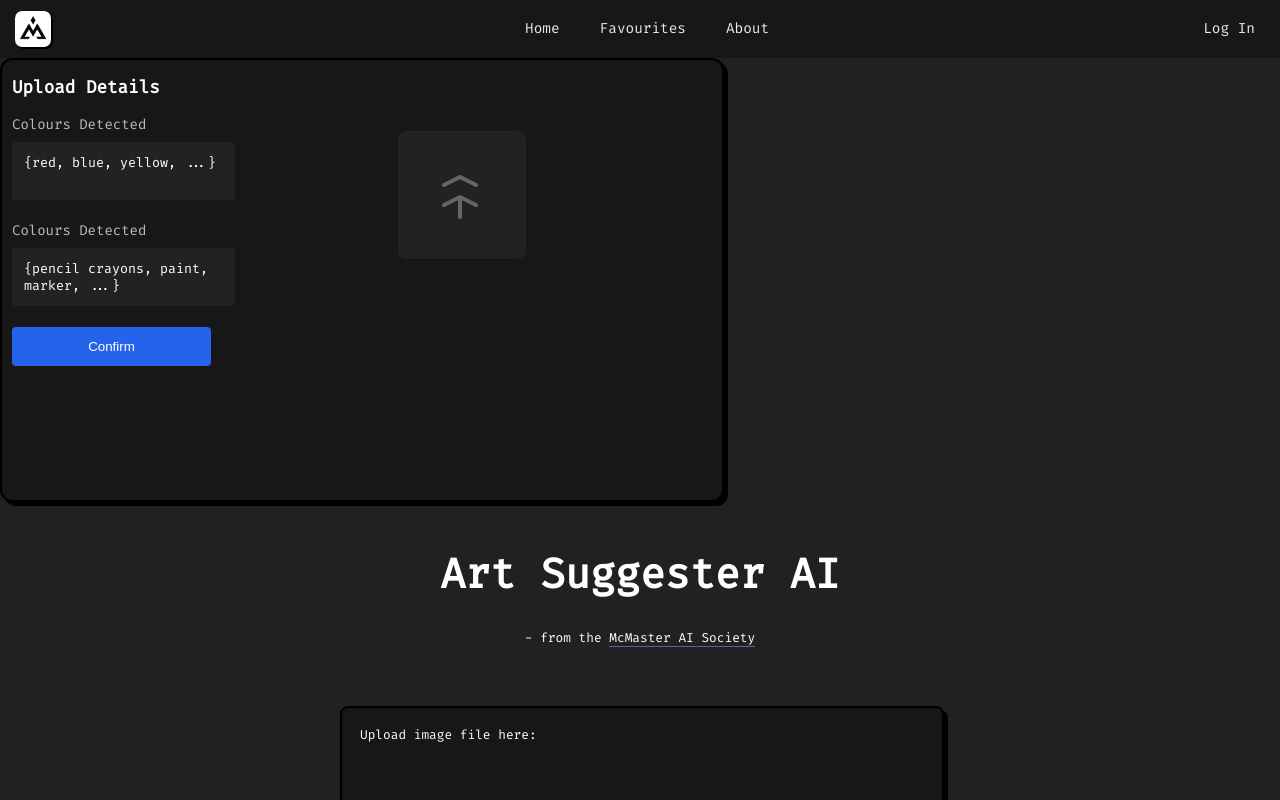
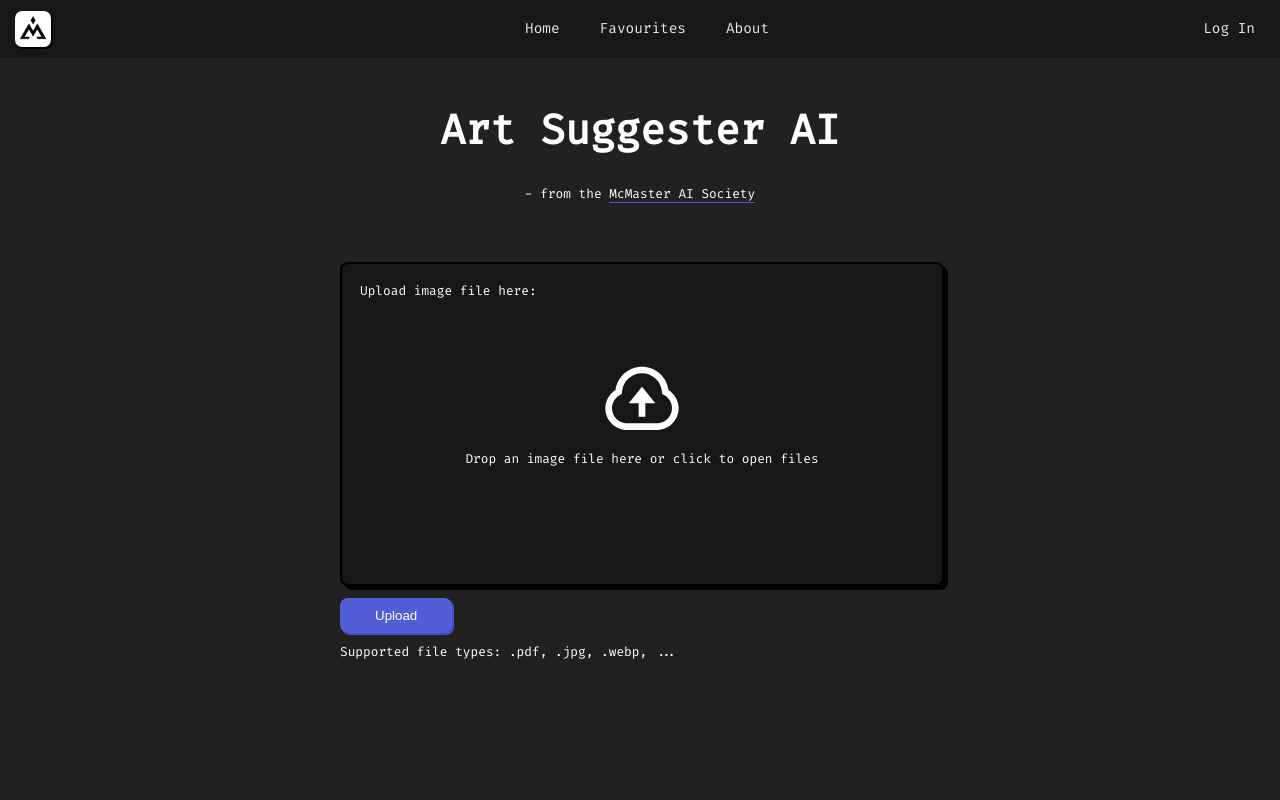
Before and after one commit to IainMac32/ArtSuggesterAI, a React (Create React App) app in the folder frontend/art-suggester-website/: page / in a window 1280 px wide. Shown: the top 800 px of the page. Built offline with nearby package versions, Linux system fonts and the light colour scheme.

Commit message:
open/close upload panel

```diff
--- a/frontend/art-suggester-website/src/components/NavBar.css
+++ b/frontend/art-suggester-website/src/components/NavBar.css
@@ -3,6 +3,7 @@
  */
 
 .nav-header {
+  z-index: 100;
   top: 0;
   background-color: var(--alt-background);
   padding: 5px 15px;
--- a/frontend/art-suggester-website/src/components/UploadPanel.css
+++ b/frontend/art-suggester-website/src/components/UploadPanel.css
@@ -3,21 +3,54 @@
   .upload-details-panel {
     background-color: var(--alt-background);
     color: var(--content);
-    padding: 10px;
+    padding: 14px;
     border-radius: 12px;
     width: 100%;
     max-width: 700px;
-    height: 420px;
+    max-height: 900px;
     border: 2px solid black;
     box-shadow: 4px 4px black;
     text-align: left;
   }
 
+  .upload-top-row {
+    width: 100%;
+    display: flex;
+    justify-content: space-between;
+  }
+
   .panel-title {
-    font-size: 1.1rem;
+    font-size: 1.2rem;
     margin: 0;
     margin-top: 6px;
-    margin-bottom: 16px;
+    margin-bottom: 36px;
+  }
+
+  .exit-x {
+    margin: 0 auto;
+    margin-right: 8px;
+    font-size: 1.4rem;
+    color: var(--content);
+    cursor: pointer;
+    border-radius: 10%;
+    background-color: var(--background);
+    box-shadow: 1px 1px black;
+    padding: 4px 8px;
+    transition: all .4s ease;
+    max-height: 80px;
+    display: flex;
+    justify-content: center;
+    align-content: center;
+  }
+
+  .exit-x:hover {
+    border-radius: 25%;
+    box-shadow: 2px 2px black;
+  }
+
+  .exit-x span {
+    margin: 0;
+    padding: 0;
   }
 
   .upload-details-columns {
@@ -27,59 +60,70 @@
     width: 100%;
   }
 
-  /* Input group styling */
+  .upload-details-columns:first-of-type {
+    width: 100%;
+    overflow: none;
+  }
+
+
   .input-group {
-    margin-bottom: 16px;
+    margin-bottom: 30px;
   }
 
   .input-group label {
     display: block;
     margin-bottom: 8px;
-    font-size: 14px;
+    font-size: 1rem;
     color: #bbb;
   }
 
   .detected-info {
     width: 100%;
+    width: 380px;
+    min-height: 60px;
     padding: 12px;
-    background-color: #222;
-    border: none;
-    border-radius: 4px;
-    color: #fff;
+    background-color: var(--background);
+    border: 1px solid var(--content);
+    border-radius: 10px;
+    color: var(--content);
     resize: none;
     font-family: inherit;
+    font-size: .8rem;
   }
 
-  /* Placeholder for image preview */
   .image-placeholder {
     display: flex;
     justify-content: center;
     align-items: center;
-    height: 128px;
-    width: 128px;
-    background-color: #222;
     border-radius: 8px;
-    margin: 16px auto;
+    width: 90%;
+    margin-left: 20px;
+    padding: 20px 20px;
+    padding-top: 0px;
   }
 
-  .image-icon {
-    width: 48px;
-    height: 48px;
-    color: #666;
+  .image-placeholder image {
+    max-width: 100%;
+    height: auto;
+    margin: 0 auto;
+    border: 2px solid black;
+    box-shadow: 4px 4px black;
+    border-radius: 12px;;
   }
 
-  /* Confirm button styling */
   .confirm-button {
-    width: 100%;
-    background-color: #2563eb; /* Blue button */
+    background-color: var(--accent);
     color: white;
-    padding: 12px;
+    padding: 10px 20px;
     border: none;
-    border-radius: 4px;
+    border-radius: 8px;
     cursor: pointer;
-    transition: background-color 0.3s ease;
+    transition: all .2s ease;
+    box-shadow: 2px 2px var(--accent-hover);
+    margin-bottom: 20px;
   }
 
   .confirm-button:hover {
-    background-color: #1e40af; /* Darker blue on hover */
+    background-color: var(--accent-hover);
+    box-shadow: 3px 3px var(--accent);
   }
--- a/frontend/art-suggester-website/src/components/UploadPanel.js
+++ b/frontend/art-suggester-website/src/components/UploadPanel.js
@@ -5,7 +5,7 @@
 import React, { useState } from "react"
 import './UploadPanel.css'
 
-const UploadPanel = (uploadFile) => {
+const UploadPanel = ({ uploadFile, closePanel } ) => {
   // States to hold the detected color information
   // this states should be retrieved from backend
   const [detectedColors, setDetectedColors] = useState('{red, blue, yellow, ...}');
@@ -17,7 +17,14 @@ const UploadPanel = (uploadFile) => {
 
   return (
     <div className="upload-details-panel">
-      <h2 className="panel-title">Upload Details</h2>
+      <div className="upload-top-row">
+        <h2 className="panel-title">Upload Details</h2>
+        <div className="exit-x-container" onClick={closePanel}>
+          <div className="exit-x">
+            <span>x</span>
+          </div>
+        </div>
+      </div>
 
       <div className="upload-details-columns">
         <div>
@@ -31,7 +38,7 @@ const UploadPanel = (uploadFile) => {
           </div>
 
           <div className="input-group">
-            <label>Colours Detected</label>
+            <label>Medium(s) Detected</label>
             <textarea
               value={detectedMaterials}
               readOnly
@@ -47,20 +54,7 @@ const UploadPanel = (uploadFile) => {
           </button>
         </div>
         <div className="image-placeholder">
-        <svg
-          className="image-icon"
-          fill="none"
-          stroke="currentColor"
-          viewBox="0 0 24 24"
-          xmlns="http://www.w3.org/2000/svg"
-        >
-          <path
-            strokeLinecap="round"
-            strokeLinejoin="round"
-            strokeWidth="2"
-            d="M3 7l8-4 8 4m-8 6v10M3 17l8-4 8 4"
-          ></path>
-        </svg>
+          <img src={uploadFile.path} />
       </div>
       </div>
     </div>
--- a/frontend/art-suggester-website/src/components/UploadSection.js
+++ b/frontend/art-suggester-website/src/components/UploadSection.js
@@ -7,13 +7,19 @@ import DragNdrop from './DragNDrop';
 import React from 'react';
 import { useState } from 'react';
 
-export default function UploadSection({ uploadFile, setUploadFile }) {
+export default function UploadSection({ uploadFile, setUploadFile, panelOpen, setPanelOpen }) {
+
+    const uploadBtnClick = () => {
+        if (panelOpen || uploadFile == null) return;
+
+        setPanelOpen(true);
+    }
 
     return (
         <>
             <div className="upload-section">
                 <DragNdrop uploadFile={uploadFile} setUploadFile={setUploadFile}/>
-                <button className="upload-btn">Upload</button>
+                <button className="upload-btn" onClick={uploadBtnClick}>Upload</button>
                 <p>Supported file types: .pdf, .jpg, .webp, ...</p>
             </div>
         </>
--- a/frontend/art-suggester-website/src/pages/Home.css
+++ b/frontend/art-suggester-website/src/pages/Home.css
@@ -21,3 +21,16 @@
   color: var(--content);
   border-bottom: 1px solid var(--accent);
 }
+
+.overlay {
+  position: fixed;
+  top: 0;
+  left: 0;
+  width: 100vw;
+  height: 100vh;
+  background: rgba(0, 0, 0, 0.6);
+  display: flex;
+  justify-content: center;
+  align-items: center;
+  z-index: 10;
+}
--- a/frontend/art-suggester-website/src/pages/Home.js
+++ b/frontend/art-suggester-website/src/pages/Home.js
@@ -6,24 +6,32 @@ import React from "react";
 import { useState } from "react";
 import NavBar from "../components/NavBar";
 import UploadSection from "../components/UploadSection";
-import Blur from "../components/Blur";
 import './Home.css';
 import UploadPanel from "../components/UploadPanel";
 
 export default function Home() {
 
     const [uploadFile, setUploadFile] = useState(null);
+    const [uploadPanelOpen, setUploadPanelOpen] = useState(false);
 
     return (
         <>
             <NavBar />
-            <Blur />
-            <UploadPanel />
+            { uploadPanelOpen && ( <>
+                <div className="overlay">
+                    <UploadPanel uploadFile={uploadFile} closePanel={() => setUploadPanelOpen(false)} />
+                </div>
+            </>)}
 
             <main className="main-section">
                 <h1>Art Suggester AI</h1>
                 <p className="home-subtitle">- from the <a href="/about">McMaster AI Society</a></p>
-                <UploadSection uploadFile={uploadFile} setUploadFile={setUploadFile} />
+                <UploadSection
+                    uploadFile={uploadFile}
+                    setUploadFile={setUploadFile}
+                    panelOpen={uploadPanelOpen}
+                    setPanelOpen={setUploadPanelOpen}
+                />
             </main>
         </>
     );
```
